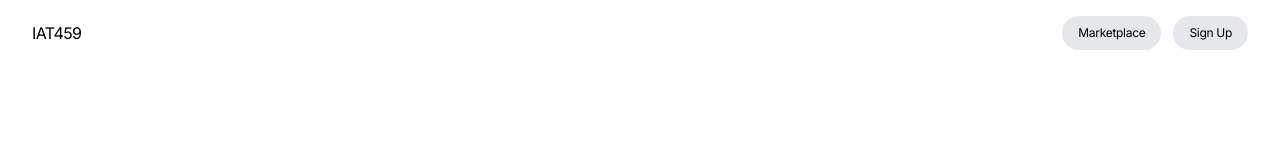
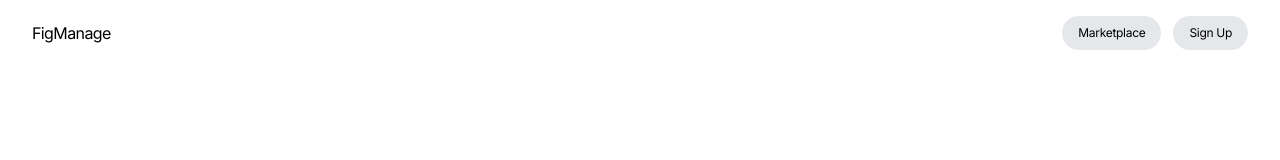
Before and after one commit to caleb05w/IAT459, a React (Create React App) app in the folder frontend/: page /register in a window 1280 px wide. Shown: the top 160 px of the page. Built offline with nearby package versions, Linux system fonts and the light colour scheme.

Commit message:
updated IAT459 tag

```diff
--- a/frontend/src/components/PublicNavbar.js
+++ b/frontend/src/components/PublicNavbar.js
@@ -4,7 +4,7 @@ import Button from "./Button";
 export default function PublicNavbar() {
   return (
     <nav className="w-full flex items-center justify-between px-8 py-4 bg-white">
-      <h3>IAT459</h3>
+      <h3>FigManage</h3>
       <div className="flex items-center gap-3">
         <Link to="/marketplace">
           <Button body="Marketplace" size="sm" style="secondary" />
--- a/frontend/src/components/Sidebar.js
+++ b/frontend/src/components/Sidebar.js
@@ -80,7 +80,7 @@ export default function Sidebar({
           className="px-[1.5rem] pt-5 pb-3 cursor-pointer"
           onClick={() => navigate("/teams")}
         >
-          <h3>{activeTeam?.name || "IAT459"}</h3>
+          <h3>{activeTeam?.name || "FigManage"}</h3>
         </div>
 
         {/* Nav items */}
```
